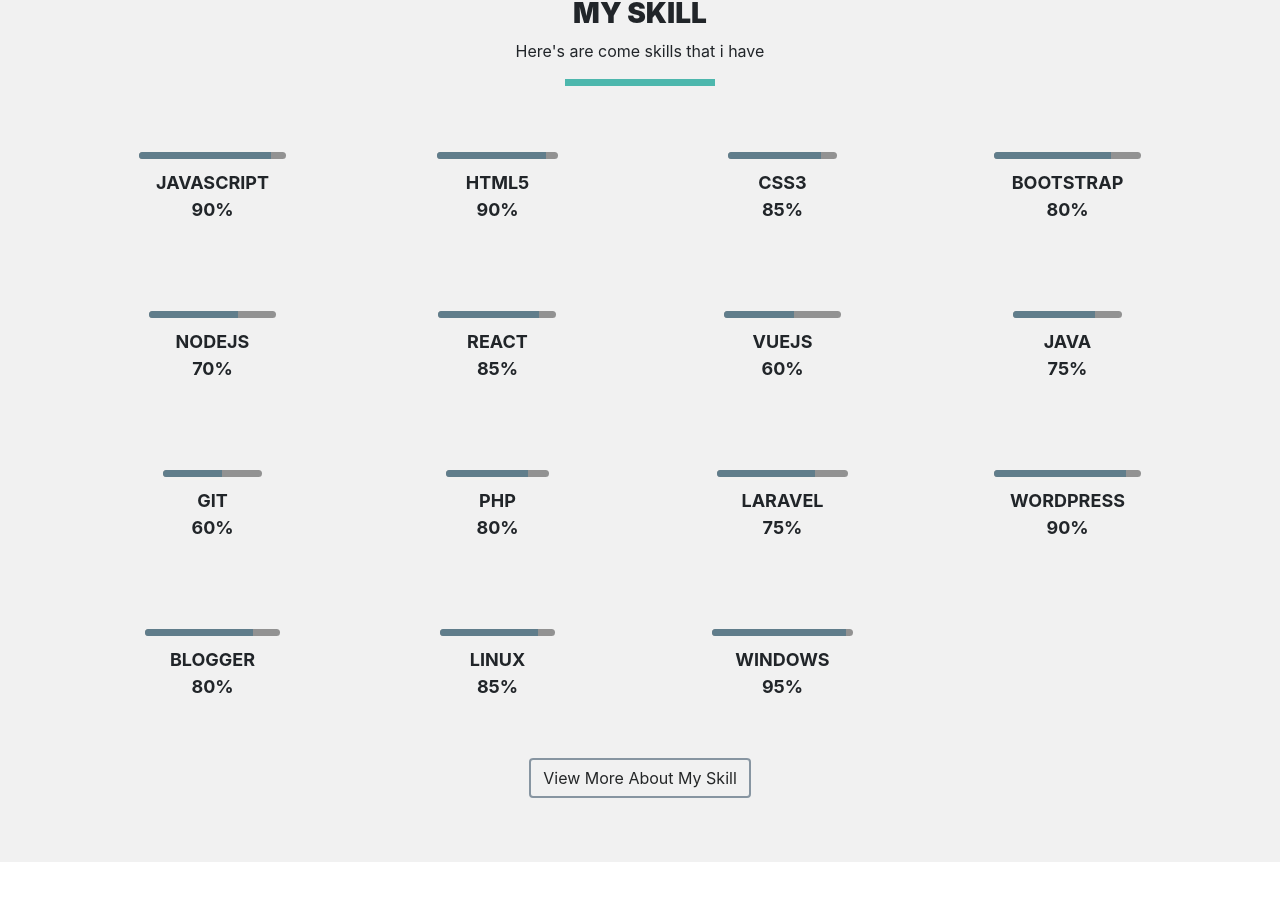
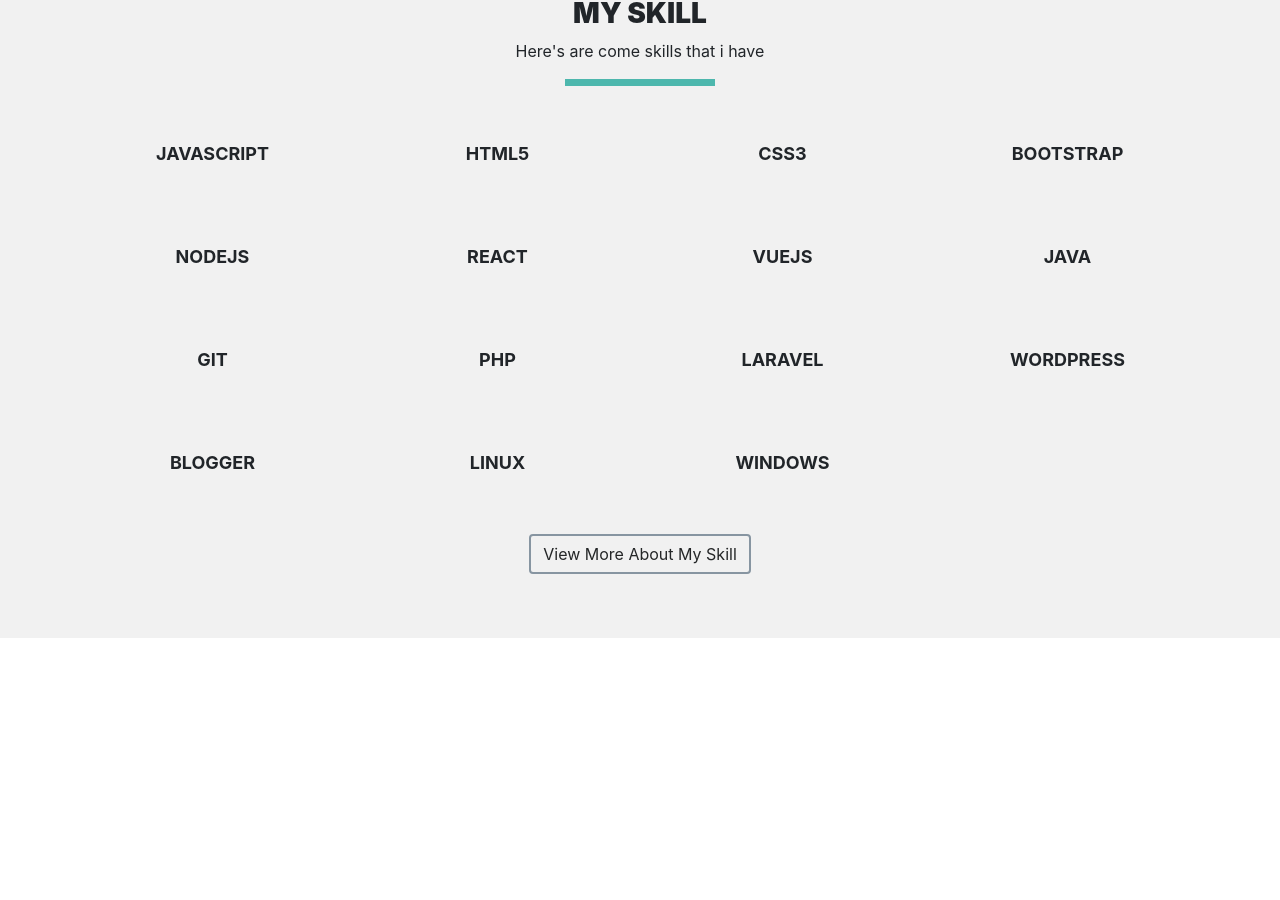
Before and after one commit to mastepin/serverside-portfolio, a Next.js app: page / in a window 1280 px wide. Shown: the part 2433-3333 px from the top of the page. Built offline with nearby package versions, Linux system fonts and the light colour scheme; some icons are missing.

Commit message:
Remove percentage in skill section

```diff
--- a/components/IndexContent/SkillSection.js
+++ b/components/IndexContent/SkillSection.js
@@ -10,77 +10,62 @@
       {
         skillName: "JavaScript",
         icon: "fab fa-js-square fa-8x",
-        percentage: "90",
       },
       {
         skillName: "HTML5",
         icon: "fab fa-html5 fa-8x",
-        percentage: "90",
       },
       {
         skillName: "CSS3",
         icon: "fab fa-css3 fa-8x",
-        percentage: "85",
       },
       {
         skillName: "Bootstrap",
         icon: "fab fa-bootstrap fa-8x",
-        percentage: "80",
       },
       {
         skillName: "NodeJS",
         icon: "fab fa-node-js fa-8x",
-        percentage: "70",
       },
       {
         skillName: "React",
         icon: "fab fa-react fa-8x",
-        percentage: "85",
       },
       {
         skillName: "VueJS",
         icon: "fab fa-vuejs fa-8x",
-        percentage: "60",
       },
       {
         skillName: "Java",
         icon: "fab fa-java fa-8x",
-        percentage: "75",
       },
       {
         skillName: "GIT",
         icon: "fab fa-git fa-8x",
-        percentage: "60",
       },
       {
         skillName: "PHP",
         icon: "fab fa-php fa-8x",
-        percentage: "80",
       },
       {
         skillName: "Laravel",
         icon: "fab fa-laravel fa-8x",
-        percentage: "75",
       },
       {
         skillName: "Wordpress",
         icon: "fab fa-wordpress-simple fa-8x",
-        percentage: "90",
       },
       {
         skillName: "Blogger",
         icon: "fab fa-blogger fa-8x",
-        percentage: "80",
       },
       {
         skillName: "Linux",
         icon: "fab fa-linux fa-8x",
-        percentage: "85",
       },
       {
         skillName: "Windows",
         icon: "fab fa-microsoft fa-8x",
-        percentage: "95",
       },
     ];
 
@@ -123,17 +108,8 @@
                           <div className='col-md-12'>
                             <i className={`${skill.icon} skill-icon`} />
                           </div>
-                          <div className='offset-md-2 col-md-8 text-center'>
-                            <Progress
-                              value={skill.percentage}
-                              className='skillProgress'
-                            />
-                          </div>
-                          <div className='col-md-12'>
+                          <div className='col-md-12 pt-2'>
                             <p className='skillName'>{skill.skillName}</p>
-                          </div>
-                          <div className='col-md-12'>
-                            <p className='SkillPercentage'>{`${skill.percentage}%`}</p>
                           </div>
                         </div>
                       </div>
```
Also changed, not shown: components/IndexContent/ProjectSection.js (indentation only).
